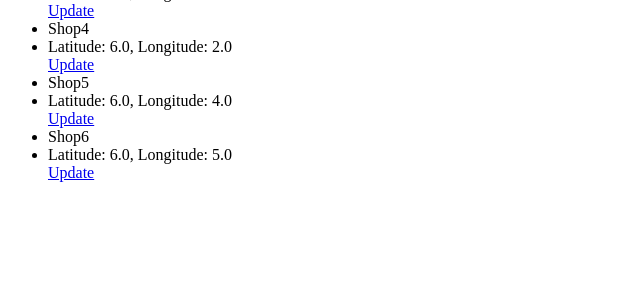
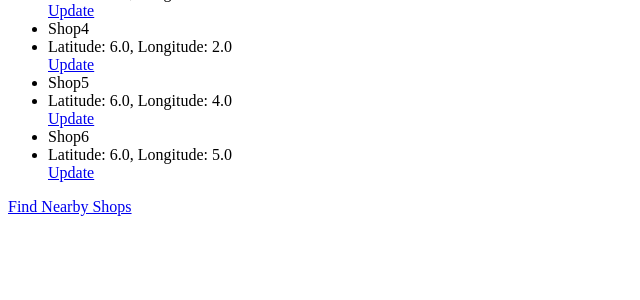
Before and after one commit to ssb338/task01, a Django app: page /shops/list/ in a window 1280 px wide. Shown: the part 208-508 px from the top of the page, without its empty margins (0-640 px from the left). Run offline with Django 3.2, Linux system fonts and the light colour scheme; data comes from the database, SQL or seed files in the repository.

Commit message:
location button

```diff
--- a/shops/templates/shops/create_shop.html
+++ b/shops/templates/shops/create_shop.html
@@ -4,3 +4,5 @@
     {{ form.as_p }}
     <button type="submit">Create</button>
 </form>
+
+<a href="{% url 'shops:location' %}" class="location-button">Find Nearby Shops</a>
--- a/shops/templates/shops/shop_list.html
+++ b/shops/templates/shops/shop_list.html
@@ -10,3 +10,5 @@
     <li>No shops found.</li>
     {% endfor %}
 </ul>
+
+<a href="{% url 'shops:location' %}" class="location-button">Find Nearby Shops</a>
--- a/shops/templates/shops/update_shop.html
+++ b/shops/templates/shops/update_shop.html
@@ -4,3 +4,5 @@
     {{ form.as_p }}
     <button type="submit">Update</button>
 </form>
+
+<a href="{% url 'shops:location' %}" class="location-button">Find Nearby Shops</a>
```
